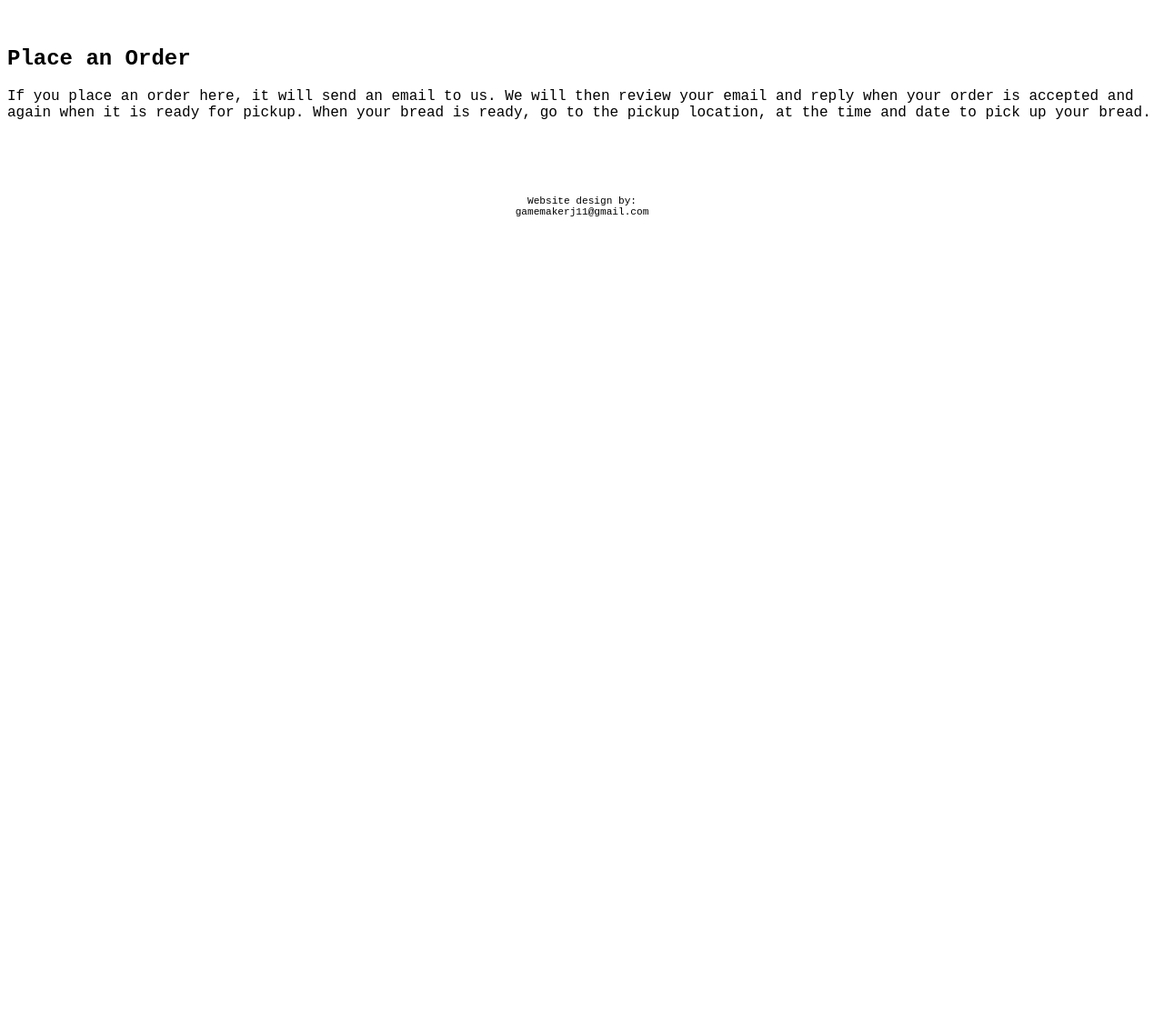
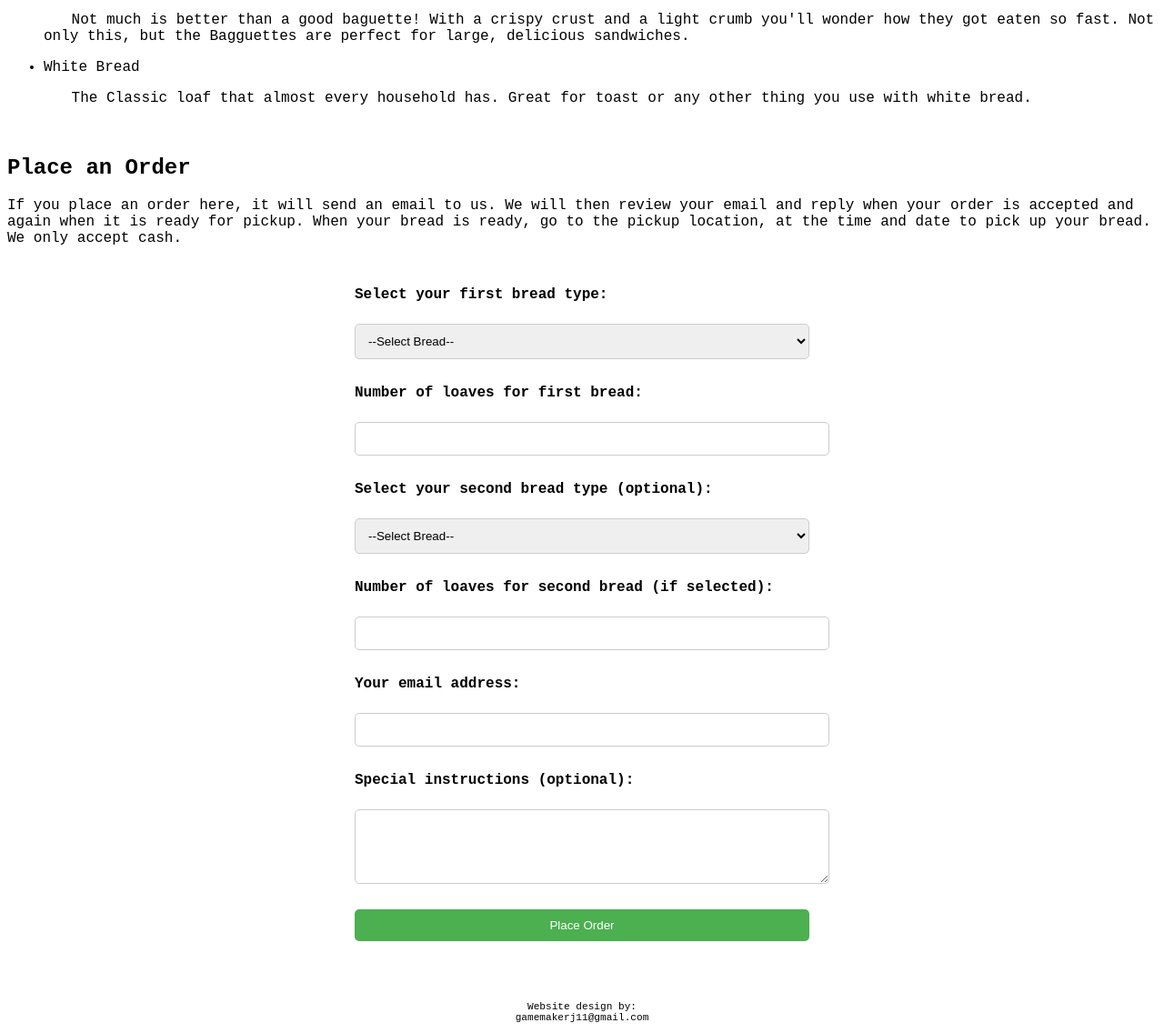
Before and after one commit to BreadInc-hoh/breadsite, a plain HTML site: page index.html in a window 1280 px wide. Shown: the part 1360-2496 px from the top of the page at 91% size. Before the commit the page ends 1610 px from the top, so only its background shows below. Drawn offline with Linux system fonts and the light colour scheme.

Commit message:
Started Order Form.

```diff
--- a/breadstyle.css
+++ b/breadstyle.css
@@ -23,11 +23,32 @@ img {
     transform: translate(-50%, -50%);
 }
 
-button {
-    border: 0cap;
-    border-radius: 8px;
-}
-
 small {
     text-align: center;
 }
+
+form {
+    max-width: 500px;
+    margin: 0 auto;
+}
+label {
+    font-weight: bold;
+    display: block;
+    margin-top: 10px;
+}
+select, input, textarea, button {
+    width: 100%;
+    padding: 10px;
+    margin-top: 5px;
+    border: 1px solid #ccc;
+    border-radius: 5px;
+}
+button {
+    background-color: #4CAF50;
+    color: white;
+    border: none;
+    cursor: pointer;
+}
+button:hover {
+    background-color: #45a049;
+}
--- a/index.html
+++ b/index.html
@@ -14,7 +14,8 @@
         <p>
             Hello, we are bread inc. We supply Bread to Hastings On Husdon,
             and <em>only</em> Hastings On Hudson. Our small team of four people
-            makes the best bread at a resonable price.
+            makes the best bread at a resonable price. Our goal is to make delicous
+            bread without using the preservatives found in supermarket breads.
         </p>
         <br/>
         <h2>Our Breads</h2>
@@ -31,7 +32,17 @@
                 your hearts content.
             </p>
             <li>Bagguettes</li>
+            <p style="text-indent: 2.5%;">
+                Not much is better than a good baguette!
+                With a crispy crust and a light crumb you'll wonder
+                how they got eaten so fast. Not only this, but the Bagguettes
+                are perfect for large, delicious sandwiches.
+            </p>
             <li>White Bread</li>
+            <p style="text-indent: 2.5%;">
+                The Classic loaf that almost every household has.
+                Great for toast or any other thing you use with white bread.
+            </p>
         </ul>
         <br/>
         <h2>
@@ -42,7 +53,86 @@
             it will send an email to us. We will then review your email and reply when
             your order is accepted and again when it is ready for pickup. When your bread is
             ready, go to the pickup location, at the time and date to pick up your bread.
+            We only accept cash.
         </p>
+        <br/>
+        <form id="breadOrderForm">
+            <!-- Dropdown for Bread 1 -->
+            <label for="bread1">Select your first bread type:</label>
+            <br/>
+            <select id="bread1" name="bread1" required>
+                <option value="">--Select Bread--</option>
+                <option value="Basic Loaf">Basic Loaf</option>
+                <option value="Bagguette">Bagguette</option>
+                <option value="White Bread">White Bread</option>
+            </select>
+            <br/>
+            <br/>
+            <!-- Number of Loaves for Bread 1 -->
+            <label for="loaves1">Number of loaves for first bread:</label>
+            <br/>
+            <input type="number" id="loaves1" name="loaves1" min="1" max="3" required>
+            <br/>
+            <br/>
+            <!-- Dropdown for Bread 2 -->
+            <label for="bread2">Select your second bread type (optional):</label>
+            <br/>
+            <select id="bread2" name="bread2">
+                <option value="">--Select Bread--</option>
+                <option value="Basic Loaf">Basic Loaf</option>
+                <option value="Bagguette">Bagguette</option>
+                <option value="White Bread">White Bread</option>
+            </select>
+            <br/>
+            <br/>
+            <!-- Number of Loaves for Bread 2 -->
+            <label for="loaves2">Number of loaves for second bread (if selected):</label>
+            <br/>
+            <input type="number" id="loaves2" name="loaves2" min="0" max="3">
+            <br/>
+            <br/>
+            <!-- Email -->
+            <label for="email">Your email address:</label>
+            <br/>
+            <input type="email" id="email" name="email" required>
+            <br/>
+            <br/>
+            <!-- Special Instructions -->
+            <label for="instructions">Special instructions (optional):</label>
+            <br/>
+            <textarea id="instructions" name="instructions" rows="4"></textarea>
+            <br/>
+            <br/>
+            <!-- Submit Button -->
+            <button type="submit">Place Order</button>
+        </form>
+        <script>
+            document.getElementById('breadOrderForm').addEventListener('submit', function(event) {
+                event.preventDefault(); // Prevent the default form submission
+                const bread1 = document.getElementById('bread1').value;
+                const loaves1 = document.getElementById('loaves1').value;
+                const bread2 = document.getElementById('bread2').value;
+                const loaves2 = document.getElementById('loaves2').value || 0;
+                const email = document.getElementById('email').value;
+                const instructions = document.getElementById('instructions').value;
+
+                if (!bread1 && !bread2) {
+                    alert('You must select at least one bread type.');
+                    return;
+                }
+
+                const orderDetails = `
+                    Bread 1: ${bread1} (${loaves1} loaves)
+                    Bread 2: ${bread2 ? `${bread2} (${loaves2} loaves)` : 'N/A'}
+                    Email: ${email}
+                    Special Instructions: ${instructions || 'None'}
+                `;
+
+                // Replace the following with your email sending logic
+                console.log(orderDetails);
+                alert('Order placed successfully! Check console for details.');
+            });
+        </script>
         <br/>
         <br/>
         <br/>
```
